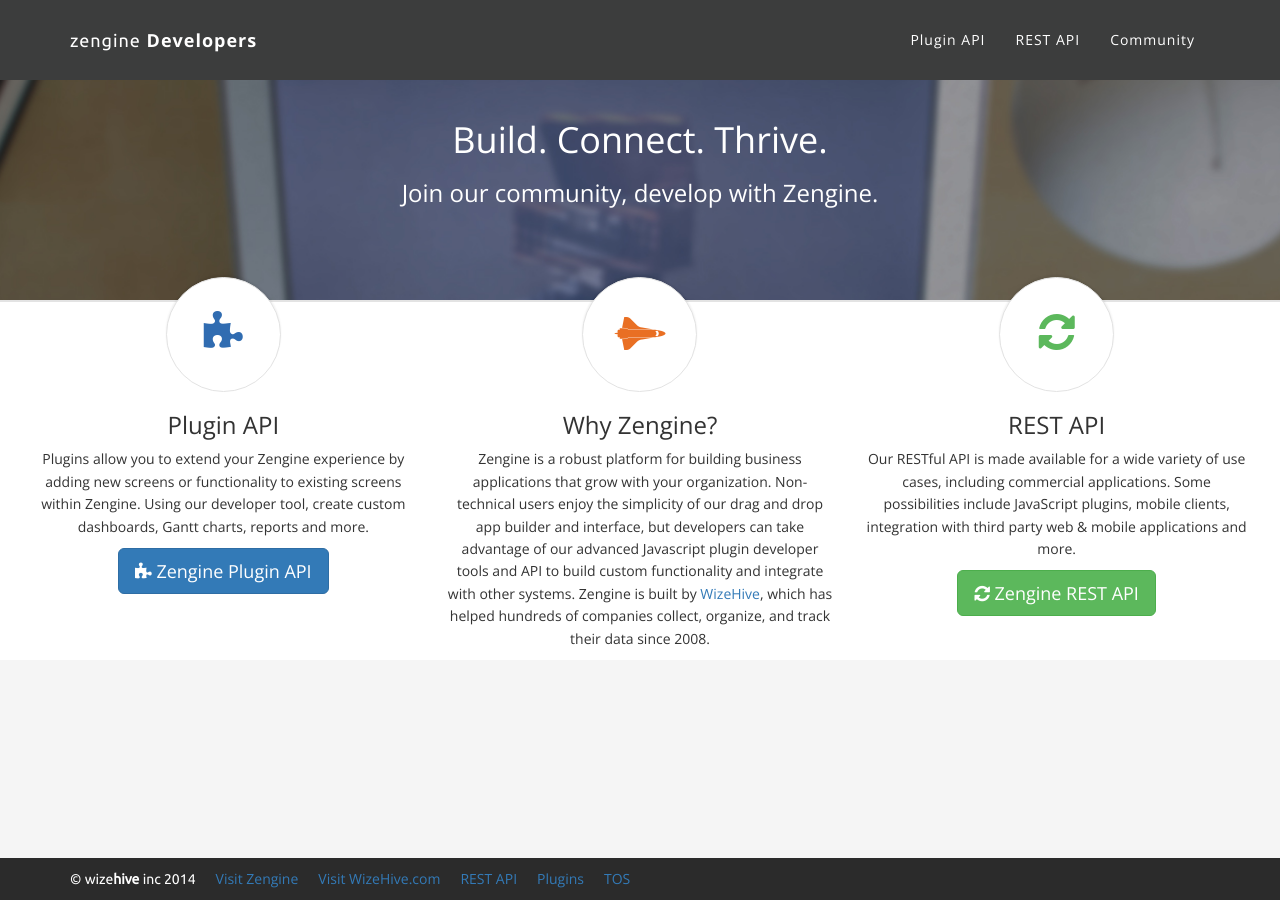
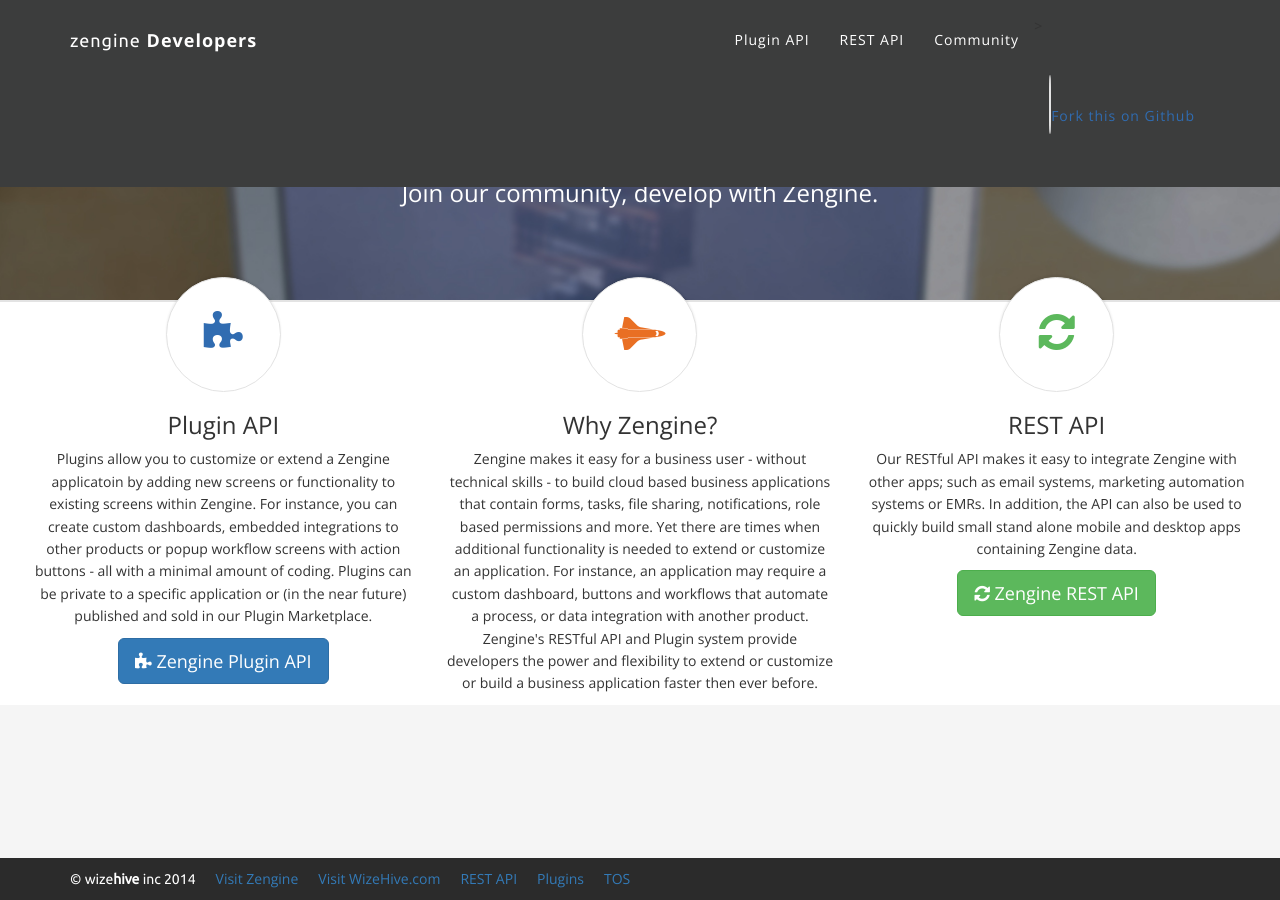
Before and after one commit to ZengineHQ/developers, a Jekyll site: the page built from index.html, in a window 1280 px wide. Built offline with Jekyll 4.4.1, drawn with Linux system fonts in a browser that asks for light colours; nearby versions of some CDN libraries.

Commit message:
Added 'fork on github' link, updated TOS link, updated wording

```diff
--- a/_layouts/default.html
+++ b/_layouts/default.html
@@ -46,8 +46,11 @@
 						<li class="page-scroll">
 							<a href="{{site.baseurl}}/rest-api">REST API</a>
 						</li>
-					    <li class="page-scroll">
+						<li class="page-scroll">
 							<a href="{{site.supportDomain}}/forums/245766-general-feedback/category/83251-developers" target="_blank">Community</a>
+						</li>
+						<li class="page-scroll">>
+							<a class="fork" href="{{site.developerDomain}}"><i class="icon icon-github"></i> Fork this on Github</a>
 						</li>
 					</ul>
 				</div>
@@ -75,7 +78,7 @@
 					<a href="{{site.baseurl}}/js-api">Plugins</a>
 				</li>
 				<li>
-					<a href="http://www.wizehive.com/terms_of_service/" target="_blank">TOS</a>
+					<a href="http://{{site.rootDomain}}/terms-of-service/" target="_blank">TOS</a>
 				</li>
 				<!-- <li>
 					<a href="#">Privacy</a>
--- a/css/styles.css
+++ b/css/styles.css
@@ -221,3 +221,7 @@ body.support {
 .center-text {
 	text-align: center;
 }
+
+a.fork {
+	color:#306CB1;
+}
--- a/index.html
+++ b/index.html
@@ -10,7 +10,7 @@ layout: default
 		<div class="col-md-4">
 			<p class="icon blue"><i class="fa fa-puzzle-piece"></i></p>
 			<h3>Plugin API</h3>
-			<p>Plugins allow you to extend your {{site.productName}} experience by adding new screens or functionality to existing screens within {{site.productName}}. Using our developer tool, create custom dashboards, Gantt charts, reports and more.
+			<p>Plugins allow you to customize or extend a {{site.productName}} applicatoin by adding new screens or functionality to existing screens within {{site.productName}}. For instance, you can create custom dashboards, embedded integrations to other products or popup workflow screens with action buttons - all with a minimal amount of coding. Plugins can be private to a specific application or (in the near future) published and sold in our Plugin Marketplace.
 			</p>
 			<p>
 				<a href="{{site.baseurl}}/js-api" class="btn btn-lg btn-primary"><i class="fa fa-puzzle-piece"></i> {{site.productName}} Plugin API</a>
@@ -19,12 +19,12 @@ layout: default
 		<div class="col-md-4">
 			<p class="icon orange"><i class="fa fa-space-shuttle"></i></p>
 			<h3>Why {{site.productName}}?</h3>
-			<p>{{site.productName}} is a robust platform for building business applications that grow with your organization. Non-technical users enjoy the simplicity of our drag and drop app builder and interface, but developers can take advantage of our advanced Javascript plugin developer tools and API to build custom functionality and integrate with other systems. {{site.productName}} is built by <a href="http://www.wizehive.com/about/" target="_blank">WizeHive</a>, which has helped hundreds of companies collect, organize, and track their data since 2008.</p>
+			<p>{{site.productName}} makes it easy for a business user - without technical skills - to build cloud based business applications that contain forms, tasks, file sharing, notifications, role based permissions and more. Yet there are times when additional functionality is needed to extend or customize an application. For instance, an application may require a custom dashboard, buttons and workflows that automate a process, or data integration with another product. {{site.productName}}'s RESTful API and Plugin system provide developers the power and flexibility to extend or customize or build a business application faster then ever before.</p>
 		</div>
 		<div class="col-md-4">
 			<p class="icon green"><i class="fa fa-refresh"></i></p>
 			<h3>REST API</h3>
-			<p>Our RESTful API is made available for a wide variety of use cases, including commercial applications. Some possibilities include JavaScript plugins, mobile clients, integration with third party web & mobile applications and more.
+			<p>Our RESTful API makes it easy to integrate {{site.productName}}  with other apps; such as email systems, marketing automation systems or EMRs. In addition, the API can also be used to quickly build small stand alone mobile and desktop apps containing {{site.productName}} data.
 			</p>
 			<p>
 				<a href="{{site.baseurl}}/rest-api" class="btn btn-lg btn-success"><i class="fa fa-refresh"></i> {{site.productName}} REST API</a>
```
